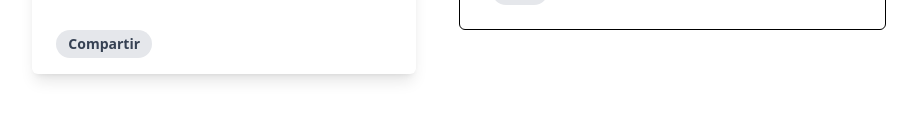
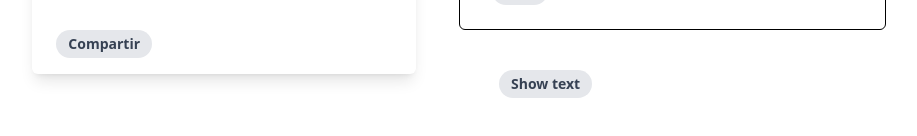
Before and after one commit to PipeHerreraL/proyecto-react, a React (Vite) app: page /welcome in a window 1280 px wide. Shown: the part 414-550 px from the top of the page, without its empty margins (181-1098 px from the left). Built offline with nearby package versions, Linux system fonts and the light colour scheme.

Commit message:
RETO 3: create 'hide text' button

```diff
--- a/src/pages/Welcome.jsx
+++ b/src/pages/Welcome.jsx
@@ -1,7 +1,11 @@
-import React from "react";
+import React, {useState} from "react";
 import Profile from "../components/Profile";
 
 const Welcome = () => {
+
+    const [isStudent, setIsStudent] = useState(false);
+    const [showButton, setShowButton] = useState(true);
+
     return (
         <div className="flex justify-center mt-6">
             {/* Tarjeta */}
@@ -34,6 +38,36 @@ const Welcome = () => {
                     </div>
 
                 </form>
+
+                <div className='m-10'>
+                    {showButton && (
+                        <button
+                            type="button"
+                            className="inline-block bg-gray-200 rounded-full px-3 py-1 text-sm font-semibold text-gray-700 mr-2 mb-2"
+                            onClick={() => {
+                                    setIsStudent(true);
+                                    setShowButton(false);
+                                }}
+                        >
+                        Show text
+                        </button>
+                    )}
+                    {!showButton && (
+                        <button
+                            type="button"
+                            className="inline-block bg-gray-200 rounded-full px-3 py-1 text-sm font-semibold text-gray-700 mr-2 mb-2"
+                            onClick={() => {
+                                    setIsStudent(false);
+                                    setShowButton(true);
+                                }}
+                        >
+                        Hide text
+                        </button>
+                    )}
+                        {
+                            isStudent && <p>Welcome 😃</p>
+                        }
+                </div>
             </div>
         </div>
     );
```
